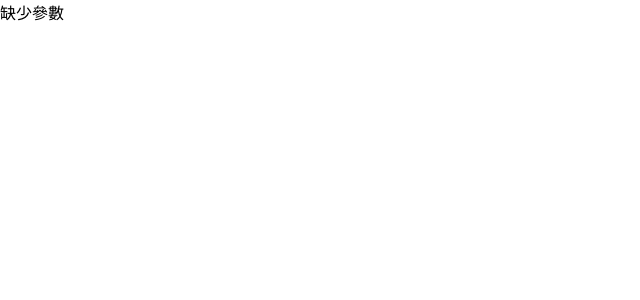
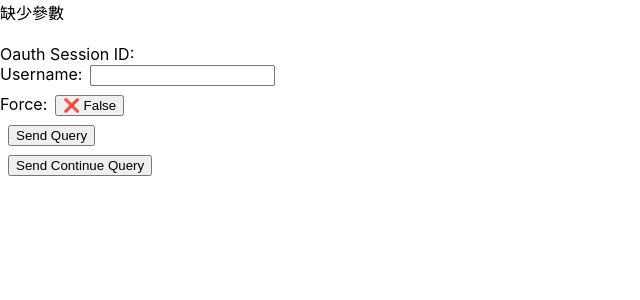
Before and after one commit to Crysta1ightning/CA-Oauth-Frontend-Example, a React (Create React App) app: page /api/oauth/proxy in a window 1280 px wide. Shown: the top 300 px of the page, without its empty margins (0-640 px from the left). Built offline with nearby package versions, Linux system fonts and the light colour scheme.

Commit message:
Add warning/continue logic

```diff
--- a/src/App.js
+++ b/src/App.js
@@ -23,7 +23,6 @@
   return (
     <div style={{ padding: "2rem" }}>
       <h1>OAuth Login</h1>
-      <p>Click the button below to authorize with OKX:</p>
       <button onClick={() => {handleOkxLogin(sdkReady)}} disabled={!sdkReady}>
         Login with OKX
       </button>
--- a/src/pages/AuthCallback.tsx
+++ b/src/pages/AuthCallback.tsx
@@ -1,23 +1,38 @@
 import { useEffect, useState } from 'react';
 import { useNavigate } from 'react-router-dom';
 import { generatePayload } from '../utils/oauth/payload';
-import { STATENAME } from '../utils/oauth/const';
+import { OKX_PROVIDERNAME, STATENAME } from '../utils/oauth/const';
 
 function getCookieValue(name) {
   const value = document.cookie
     .split('; ')
     .find(row => row.startsWith(name + '='))
     ?.split('=')[1];
-  if (value == "undefined") return null;
-  return value;
+  if (value === "undefined") return null;
+  return value
 }
 
 export default function AuthCallback() {
   const navigate = useNavigate();
   const [status, setStatus] = useState("登入中...");
+  const [username, setUsername] = useState('');
+  const [force, setForce] = useState(false);
+  const [oauthSessionId, setOauthSessionId] = useState('');
 
-  useEffect(() => {
-    const sendQuery = async () => {
+  const getProviderName = (urlParams) => {
+    const state = urlParams.get("state");
+    if (!state) throw new Error("Missing state");
+
+    let parsedState;
+    try {
+      parsedState = JSON.parse(state);
+    } catch {
+      throw new Error("Invalid JSON in state param");
+    }
+    return parsedState.provider;
+  }
+
+  const sendQuery = async () => {
       const urlParams = new URLSearchParams(window.location.search);
       const code = urlParams.get('code');
       const state = urlParams.get('state');
@@ -27,15 +42,6 @@
       if (!code || !state) {
         setStatus("缺少參數");
         // navigate('/?error=missing_parameters');
-        return;
-      }
-
-      const storedState = sessionStorage.getItem(STATENAME);
-      console.log("storedState: ", storedState, "state: ", state);
-      if (!storedState || state !== storedState) {
-        setStatus("CSRF check failed");
-        sessionStorage.removeItem(STATENAME); // 清掉
-        // navigate('/?error=csrf_failed');
         return;
       }
 
@@ -52,7 +58,7 @@
         headers["Authorization"] = `Bearer ${token}`;
       }
 
-      const payload = generatePayload(urlParams);
+      const payload = generatePayload(urlParams, force);
       try {
         const res = await fetch(`http://localhost:4000/auth/callback`, {
           method: "POST",
@@ -71,6 +77,7 @@
           // navigate('/arena');
         } else {
           console.error('登入失敗', data.error);
+          setOauthSessionId(data.oauthSessionId);
           setStatus(JSON.stringify(data, null, 2));
           sessionStorage.removeItem(STATENAME);
           // navigate('/?error=' + encodeURIComponent(data.error));
@@ -82,8 +89,125 @@
       }
     };
 
-    sendQuery();
+  const sendContinueQuery = async () => {
+    const urlParams = new URLSearchParams(window.location.search);
+    const token = getCookieValue('auth_token');
+    console.log("Token:", token);
+    console.log(document.cookie);
+
+    const headers = {
+      "Content-Type": "application/json",
+      "X-staging-token": "dNqXFka25d4ZsK3",
+    };
+
+    if (token) {
+      headers["Authorization"] = `Bearer ${token}`;
+    }
+
+    const payload = {
+      "provider": getProviderName(urlParams),
+      "force": force,
+      "username": username,
+      "oauthSessionId": oauthSessionId
+    }
+    try {
+      const res = await fetch(`http://localhost:4000/auth/continue`, {
+        method: "POST",
+        headers,
+        body: JSON.stringify({ payload }),
+      })
+
+      const data = await res.json();
+      document.cookie = `auth_token=${data.token}; path=/; max-age=604800; SameSite=Lax`;
+      console.log("data: ", data);
+
+      if (res.ok) {
+        console.log('登入成功', data);
+        setStatus(JSON.stringify(data, null, 2));
+        sessionStorage.removeItem(STATENAME);
+        // navigate('/arena');
+      } else {
+        console.error('登入失敗', data.error);
+        setStatus(JSON.stringify(data, null, 2));
+        sessionStorage.removeItem(STATENAME);
+        // navigate('/?error=' + encodeURIComponent(data.error));
+      }
+    } catch (err) {
+      setStatus(`Error: ${err}`);
+      console.error('網路錯誤:', err);
+      // navigate('/?error=network_error');
+    }
+  };
+
+  useEffect(() => {
+    const urlParams = new URLSearchParams(window.location.search);
+    const code = urlParams.get('code');
+    const state = urlParams.get('state');
+    console.log(code);
+    console.log(state);
+
+    if (!code || !state) {
+      setStatus("缺少參數");
+      // navigate('/?error=missing_parameters');
+      return;
+    }
+
+    const storedState = sessionStorage.getItem(STATENAME);
+    console.log("storedState: ", storedState, "state: ", state);
+    if (!storedState || state !== storedState) {
+      setStatus("CSRF check failed");
+      sessionStorage.removeItem(STATENAME); // 清掉
+      // navigate('/?error=csrf_failed');
+      return;
+    }
   }, [navigate]);
 
-  return <div>{status}</div>;
+  return (
+    <div>
+      <div>{status}</div>
+      <br/>
+      <div>Oauth Session ID: {oauthSessionId}</div>
+
+      <div>
+        <label>
+          Username:
+          <input
+            type="text"
+            value={username}
+            onChange={e => setUsername(e.target.value)}
+            style={{ marginLeft: '8px' }}
+          />
+        </label>
+      </div>
+
+      <div style={{ marginTop: '8px' }}>
+        <label>
+          Force:
+          <button
+            onClick={() => setForce(prev => !prev)}
+            style={{ marginLeft: '8px' }}
+          >
+            {force ? '✅ True' : '❌ False'}
+          </button>
+        </label>
+      </div>
+
+
+      <div style={{ marginTop: '8px' }}>
+        <button
+          onClick={() => sendQuery()}
+          style={{ marginLeft: '8px' }}
+        >Send Query
+        </button>
+      </div>
+
+      <div style={{ marginTop: '8px' }}>
+        <button
+          onClick={() => sendContinueQuery()}
+          style={{ marginLeft: '8px' }}
+        >Send Continue Query
+        </button>
+      </div>
+    </div>
+  );
 }
--- a/src/utils/oauth/bybit.js
+++ b/src/utils/oauth/bybit.js
@@ -22,9 +22,9 @@
     window.location.href = authUrl;
 };
 
-export const generateBybitPayload = (urlParams) => {
+export const generateBybitPayload = (urlParams, force) => {
   return {
     provider: BYBIT_PROVIDERNAME,
-    force: true
+    force
   };
 }
--- a/src/utils/oauth/okx.js
+++ b/src/utils/oauth/okx.js
@@ -24,13 +24,13 @@
   }
 };
 
-export const generateOkxPayload = (urlParams) => {
+export const generateOkxPayload = (urlParams, force) => {
   const domain = urlParams.get('domain');
   if (!domain) throw new Error('Missing domain param for OKX');
 
   return {
     provider: OKX_PROVIDERNAME,
     domain,
-    force: true,
+    force
   };
 }
--- a/src/utils/oauth/payload.js
+++ b/src/utils/oauth/payload.js
@@ -7,7 +7,7 @@
   bybit: generateBybitPayload
 };
 
-export const generatePayload = (urlParams) => {
+export const generatePayload = (urlParams, force) => {
   const state = urlParams.get("state");
   if (!state) throw new Error("Missing state");
 
@@ -23,5 +23,5 @@
     throw new Error(`Unsupported or missing provider: ${provider}`);
   }
 
-  return payloadHandlers[provider](urlParams);
+  return payloadHandlers[provider](urlParams, force);
 }
```
